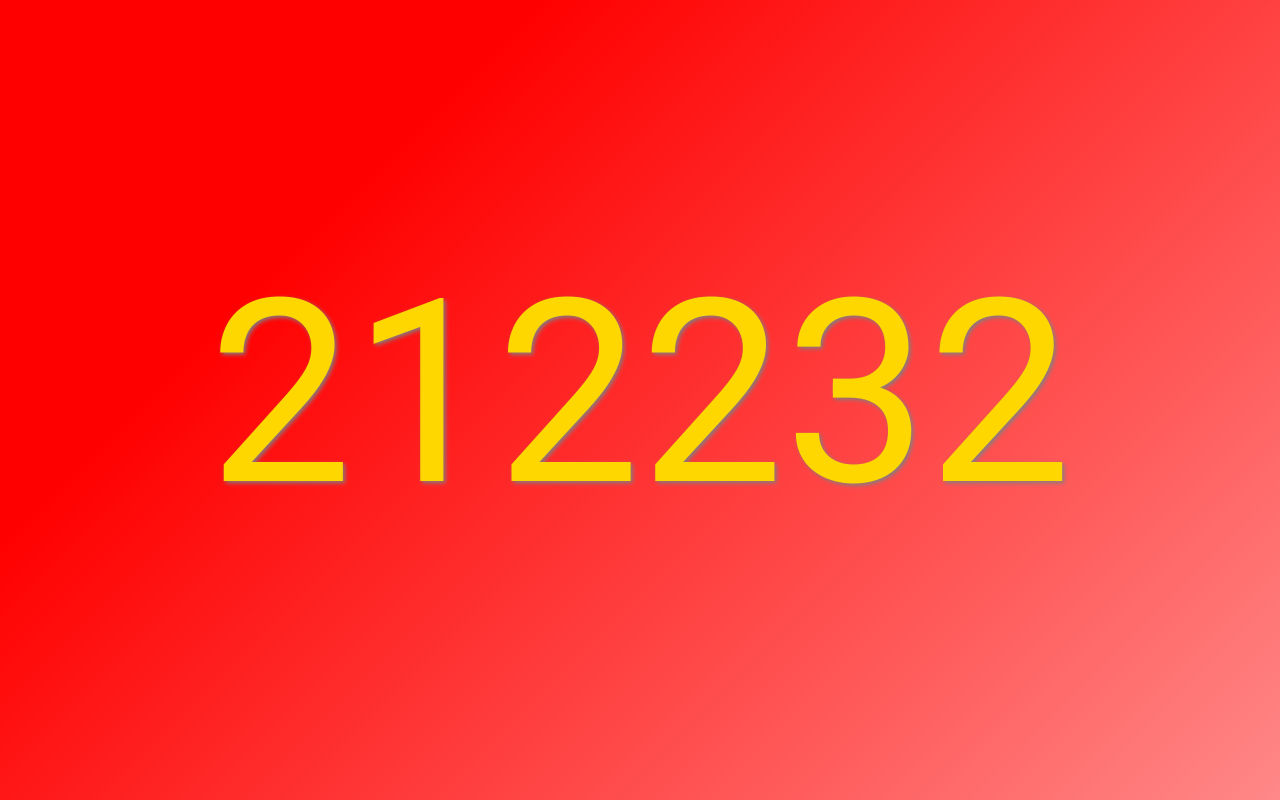
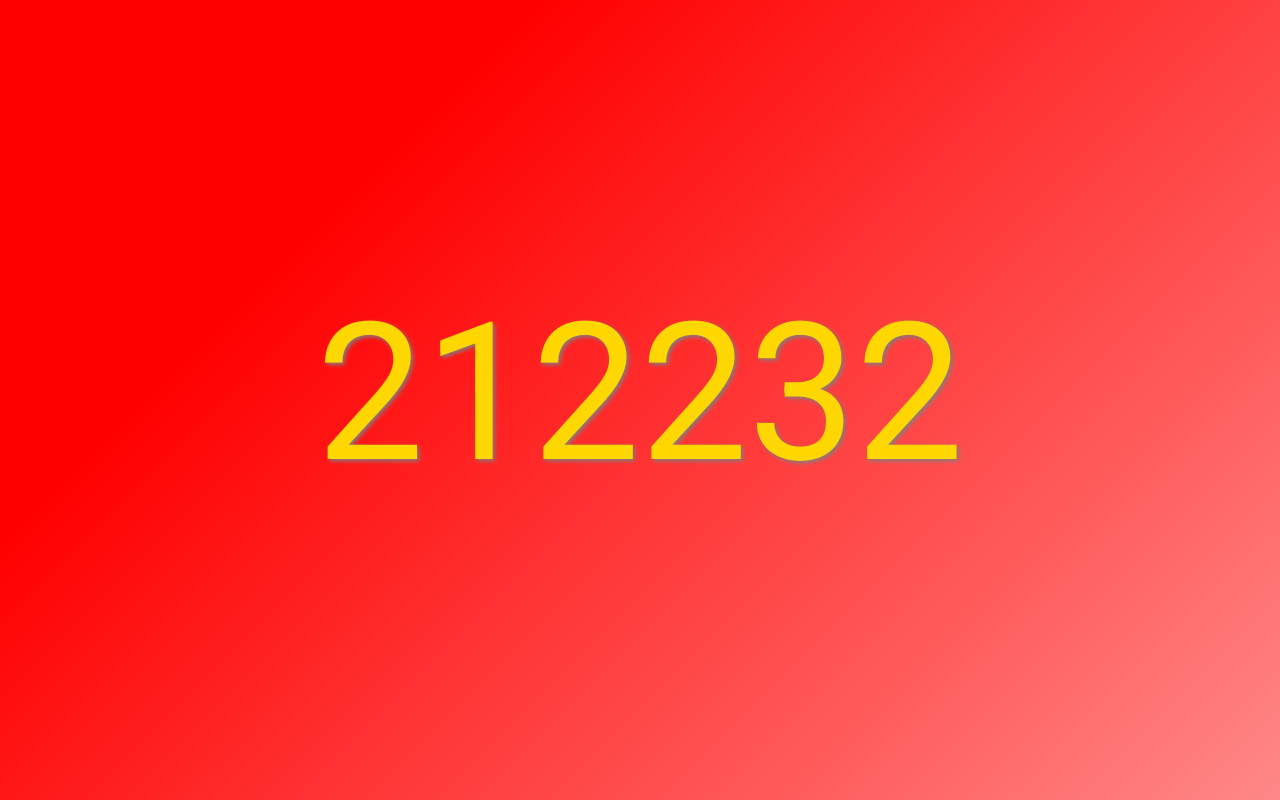
Before and after one commit to sylvainfaubet/new-year-countdown, an Angular app: page /counter in a window 1280 px wide. Built offline with nearby package versions, Linux system fonts and the light colour scheme.

Commit message:
add displaying time human readable

```diff
--- a/src/app/features/counter/components/counter-renderer/counter-renderer.component.css
+++ b/src/app/features/counter/components/counter-renderer/counter-renderer.component.css
@@ -1,4 +1,6 @@
 :host {
-  font-size: 20vw;
+  font-size: 15vw;
+  line-height: 20vw;
+  text-align: center;
   text-shadow: 2px 2px 4px grey;
 }
--- a/src/app/features/counter/components/counter-renderer/counter-renderer.component.ts
+++ b/src/app/features/counter/components/counter-renderer/counter-renderer.component.ts
@@ -8,17 +8,22 @@ import {
 @Component({
   selector: 'app-counter-renderer',
   template: `<p>
-    {{ count }}
-  </p> `,
+    {{ isDisplayingTime ? timeString : count }}
+  </p>`,
   styleUrls: ['./counter-renderer.component.css'],
   changeDetection: ChangeDetectionStrategy.OnPush,
 })
 export class CounterRendererComponent implements OnInit {
   private _count?: number;
+  timeString?: string;
+
+  @Input()
+  isDisplayingTime = false;
 
   @Input()
   set count(c: number) {
     this._count = c;
+    this.timeString = this.displayTime(c);
   }
 
   get count(): number {
@@ -28,4 +33,10 @@ export class CounterRendererComponent implements OnInit {
   constructor() {}
 
   ngOnInit(): void {}
+
+  displayTime(count: number): string {
+    const days = Math.floor(count / 86400);
+    const time = new Date((count % 86400) * 1000).toISOString().slice(-13, -5);
+    return `${days > 0 ? `${days.toString()}j\n` : ''}${time}`;
+  }
 }
--- a/src/app/features/counter/pages/counter/counter.page.ts
+++ b/src/app/features/counter/pages/counter/counter.page.ts
@@ -7,6 +7,7 @@ import { CounterService } from '@core/services';
     <app-counter-renderer
       *ngIf="count > 0"
       [count]="count"
+      [isDisplayingTime]="isDisplayingTime"
     ></app-counter-renderer>
     <app-firework *ngIf="count <= 0"></app-firework>
     <app-message-renderer
@@ -19,6 +20,7 @@ import { CounterService } from '@core/services';
 export class CounterPage implements OnInit {
   count?: number;
   message?: string;
+  isDisplayingTime = false;
 
   constructor(
     private counterService: CounterService,
@@ -46,6 +48,8 @@ export class CounterPage implements OnInit {
       if (typeof params['message'] === 'string') {
         this.message = params['message'];
       }
+
+      this.isDisplayingTime = !!params['isDisplayingTime'];
     });
     this.counterService.countDownSubject.subscribe((count: number) => {
       this.count = count;
```
Also changed, not shown: 6 other files (tests, documents, lock files or other folders).
